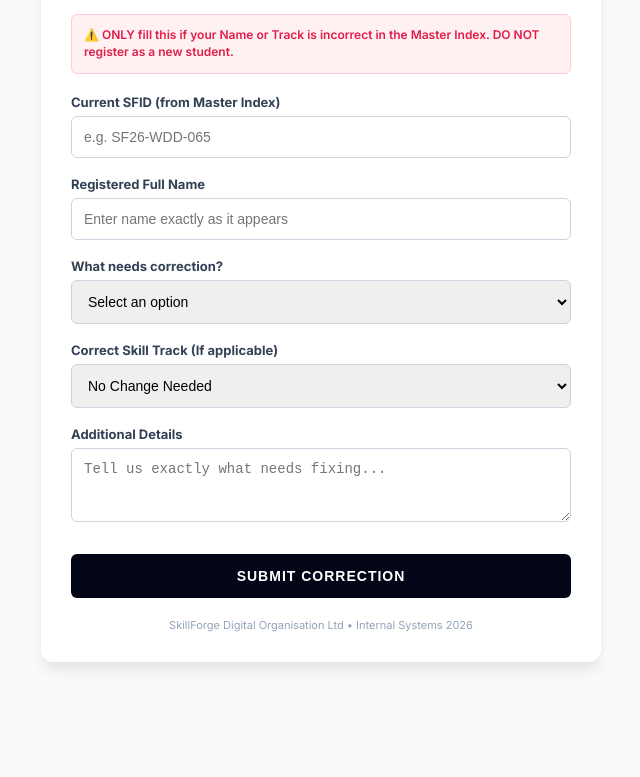
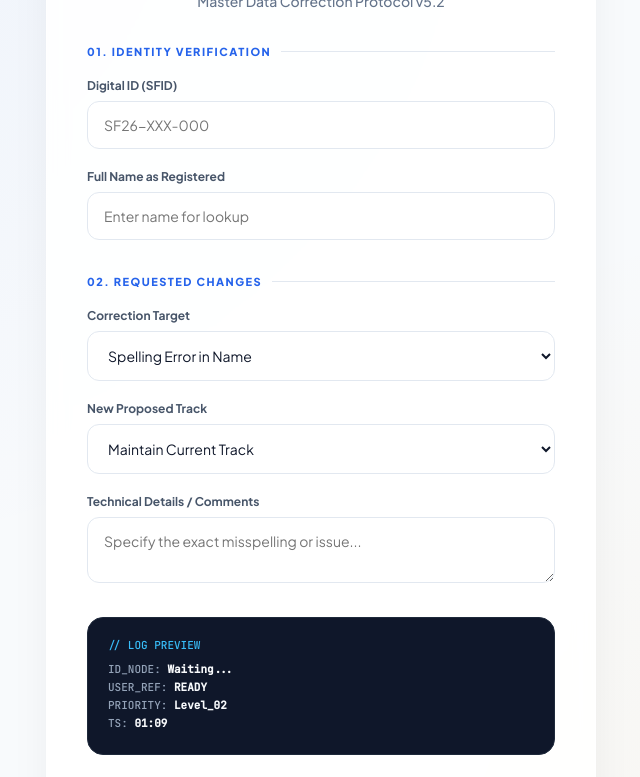
Before and after one commit to SMT-cmd/skillforge-correction, a plain HTML site: page index.html in a window 1280 px wide. Shown: the part 116-893 px from the top of the page, without its empty margins (319-959 px from the left). Before the commit the page ends 800 px from the top, so only its background shows below. Drawn offline with Linux system fonts and the light colour scheme.

Commit message:
Update index.html

```diff
--- a/index.html
+++ b/index.html
@@ -3,231 +3,295 @@
 <head>
     <meta charset="UTF-8">
     <meta name="viewport" content="width=device-width, initial-scale=1.0">
-    <title>SkillForge 2026 | Data Correction Form</title>
-    <link href="https://fonts.googleapis.com/css2?family=Inter:wght@400;600;700;800&display=swap" rel="stylesheet">
+    <title>SkillForge 2026 | Portal</title>
+    <link href="https://fonts.googleapis.com/css2?family=Plus+Jakarta+Sans:wght@400;500;600;700;800&family=JetBrains+Mono:wght@500&display=swap" rel="stylesheet">
     <style>
         :root {
-            --primary: #020617;
-            --brand-blue: #2563eb;
-            --error: #e11d48;
+            --primary: #0f172a;
+            --brand: #2563eb;
+            --brand-light: #eff6ff;
+            --accent: #f59e0b;
             --bg: #f8fafc;
+            --glass: rgba(255, 255, 255, 0.9);
         }
+
+        * { box-sizing: border-box; }
+
         body {
-            font-family: 'Inter', sans-serif;
+            font-family: 'Plus Jakarta Sans', sans-serif;
             background-color: var(--bg);
+            background-image:
+                radial-gradient(at 0% 0%, rgba(37, 99, 235, 0.05) 0px, transparent 50%),
+                radial-gradient(at 100% 100%, rgba(245, 158, 11, 0.05) 0px, transparent 50%);
             color: var(--primary);
             margin: 0;
             padding: 20px;
+            min-height: 100vh;
             display: flex;
+            align-items: center;
             justify-content: center;
         }
-        .form-container {
+
+        .main-card {
             width: 100%;
-            max-width: 500px;
-            background: #ffffff;
-            padding: 30px;
-            border-radius: 12px;
-            box-shadow: 0 10px 15px -3px rgba(0, 0, 0, 0.1);
-            border-top: 8px solid var(--brand-blue);
+            max-width: 550px;
+            background: var(--glass);
+            backdrop-filter: blur(10px);
+            border: 1px solid rgba(255, 255, 255, 0.5);
+            border-radius: 24px;
+            box-shadow: 0 25px 50px -12px rgba(0, 0, 0, 0.08);
+            overflow: hidden;
+            position: relative;
         }
-        .header {
-            text-align: center;
-            margin-bottom: 25px;
+
+        .top-bar {
+            background: var(--primary);
+            height: 6px;
+            width: 100%;
         }
+
+        .content { padding: 40px; }
+
+        .header { text-align: center; margin-bottom: 35px; }
         .header h1 {
-            font-size: 22px;
+            font-size: 26px;
             font-weight: 800;
+            letter-spacing: -1px;
             margin: 0;
-            letter-spacing: -0.5px;
+            color: var(--primary);
         }
-        .header p {
-            font-size: 13px;
-            color: #64748b;
-            margin-top: 5px;
+        .header p { font-size: 14px; color: #64748b; margin-top: 8px; font-weight: 500; }
+
+        .section-label {
+            font-size: 11px;
+            font-weight: 800;
+            text-transform: uppercase;
+            letter-spacing: 1.5px;
+            color: var(--brand);
+            margin-bottom: 20px;
+            display: flex;
+            align-items: center;
+            gap: 10px;
         }
-        .warning-box {
-            background: #fff1f2;
-            border: 1px solid #fecdd3;
-            padding: 12px;
-            border-radius: 6px;
-            margin-bottom: 20px;
-            font-size: 12px;
-            color: var(--error);
-            font-weight: 600;
-            line-height: 1.4;
-        }
-        .form-group {
-            margin-bottom: 18px;
-        }
+        .section-label::after { content: ""; height: 1px; background: #e2e8f0; flex: 1; }
+
+        .form-grid { display: grid; gap: 20px; }
+
+        .input-group { position: relative; }
         label {
             display: block;
-            font-size: 13px;
+            font-size: 12px;
             font-weight: 700;
-            margin-bottom: 6px;
-            color: #334155;
+            margin-bottom: 8px;
+            color: #475569;
         }
+
         input, select, textarea {
             width: 100%;
-            padding: 12px;
-            border: 1px solid #cbd5e1;
-            border-radius: 6px;
+            padding: 14px 16px;
+            background: #ffffff;
+            border: 1.5px solid #e2e8f0;
+            border-radius: 12px;
             font-size: 14px;
-            box-sizing: border-box;
-            transition: border-color 0.2s;
+            font-family: inherit;
+            color: var(--primary);
+            transition: all 0.2s ease;
         }
-        input:focus, select:focus {
+
+        input:focus, select:focus, textarea:focus {
             outline: none;
-            border-color: var(--brand-blue);
+            border-color: var(--brand);
+            box-shadow: 0 0 0 4px var(--brand-light);
+            background: #fff;
         }
-        .btn-submit {
+
+        /* Digital Receipt Preview */
+        .preview-box {
+            background: #0f172a;
+            border-radius: 16px;
+            padding: 20px;
+            margin-top: 30px;
+            color: #94a3b8;
+            font-family: 'JetBrains Mono', monospace;
+            font-size: 11px;
+            border: 1px solid #1e293b;
+        }
+        .preview-header { color: #38bdf8; margin-bottom: 10px; display: block; }
+        .preview-line { margin-bottom: 4px; display: block; }
+        .preview-line b { color: #f8fafc; }
+
+        .submit-btn {
             width: 100%;
-            background: var(--primary);
+            background: var(--brand);
             color: white;
-            padding: 14px;
+            padding: 16px;
             border: none;
-            border-radius: 6px;
-            font-size: 14px;
+            border-radius: 14px;
+            font-size: 15px;
             font-weight: 700;
             cursor: pointer;
-            text-transform: uppercase;
-            letter-spacing: 1px;
-            margin-top: 10px;
+            margin-top: 25px;
+            transition: transform 0.2s, background 0.2s;
+            display: flex;
+            align-items: center;
+            justify-content: center;
+            gap: 10px;
         }
-        .btn-submit:disabled {
-            background: #94a3b8;
-            cursor: not-allowed;
+        .submit-btn:hover { background: #1d4ed8; transform: translateY(-1px); }
+        .submit-btn:active { transform: translateY(0); }
+        .submit-btn:disabled { background: #cbd5e1; cursor: not-allowed; }
+
+        /* Success Animation */
+        .success-overlay {
+            text-align: center;
+            padding: 40px 0;
+            animation: fadeIn 0.4s ease forwards;
         }
-        #result {
-            text-align: center;
-            margin-top: 15px;
-            font-size: 13px;
-            font-weight: 600;
-        }
-        .footer-note {
-            text-align: center;
-            font-size: 11px;
-            color: #94a3b8;
-            margin-top: 20px;
+        @keyframes fadeIn { from { opacity: 0; transform: translateY(10px); } to { opacity: 1; transform: translateY(0); } }
+
+        .checkmark-circle {
+            width: 80px; height: 80px;
+            background: #dcfce7;
+            color: #166534;
+            border-radius: 50%;
+            display: flex;
+            align-items: center;
+            justify-content: center;
+            font-size: 40px;
+            margin: 0 auto 20px;
         }
     </style>
 </head>
 <body>
 
-<div class="form-container" id="mainContainer">
+<div class="main-card" id="mainCard">
+    <div class="top-bar"></div>
+    <div class="content">
         <div class="header">
-        <h1>Data Correction Form</h1>
-        <p>SkillForge Master Registry Update</p>
+            <h1>Identity Registry</h1>
+            <p>Master Data Correction Protocol v5.2</p>
         </div>
 
-    <div class="warning-box">
-        ⚠️ ONLY fill this if your Name or Track is incorrect in the Master Index. DO NOT register as a new student.
+        <form id="correctionForm">
+            <!-- Security Key -->
+            <input type="hidden" name="access_key" value="717169f6-a1b6-4d49-a50f-ed24a6e7d2f3">
+            <input type="hidden" name="subject" value="LOG: SkillForge Registry Correction">
+            <input type="hidden" name="from_name" value="SkillForge Security Node">
+
+            <div class="section-label">01. Identity Verification</div>
+            <div class="form-grid">
+                <div class="input-group">
+                    <label>Digital ID (SFID)</label>
+                    <input type="text" name="sfid" id="sfidInput" placeholder="SF26-XXX-000" required oninput="updatePreview()">
+                </div>
+                <div class="input-group">
+                    <label>Full Name as Registered</label>
+                    <input type="text" name="registered_name" id="nameInput" placeholder="Enter name for lookup" required oninput="updatePreview()">
+                </div>
             </div>
 
-    <form id="form">
-        <!-- Integrated Access Key -->
-        <input type="hidden" name="access_key" value="717169f6-a1b6-4d49-a50f-ed24a6e7d2f3">
-        <input type="hidden" name="subject" value="URGENT: SkillForge Data Correction Request">
-        <input type="checkbox" name="botcheck" style="display: none;">
-
-        <div class="form-group">
-            <label for="sfid">Current SFID (from Master Index)</label>
-            <input type="text" name="sfid" id="sfid" placeholder="e.g. SF26-WDD-065" required>
-        </div>
-
-        <div class="form-group">
-            <label for="fullName">Registered Full Name</label>
-            <input type="text" name="name" id="fullName" placeholder="Enter name exactly as it appears" required>
-        </div>
-
-        <div class="form-group">
-            <label for="correctionType">What needs correction?</label>
-            <select name="correction_type" id="correctionType" required>
-                <option value="">Select an option</option>
-                <option value="name">Name Misspelling</option>
+            <div style="margin-top: 35px;" class="section-label">02. Requested Changes</div>
+            <div class="form-grid">
+                <div class="input-group">
+                    <label>Correction Target</label>
+                    <select name="correction_target" required>
+                        <option value="name">Spelling Error in Name</option>
                         <option value="track">Incorrect Skill Track</option>
-                <option value="both">Both Name and Track</option>
-                <option value="missing">I am missing from the list</option>
+                        <option value="both">Multiple Discrepancies</option>
+                        <option value="missing">Missing from Registry</option>
                     </select>
                 </div>
-
-        <div class="form-group">
-            <label for="newTrack">Correct Skill Track (If applicable)</label>
-            <select name="proposed_track" id="newTrack">
-                <option value="no-change">No Change Needed</option>
+                <div class="input-group">
+                    <label>New Proposed Track</label>
+                    <select name="proposed_track">
+                        <option value="No Change">Maintain Current Track</option>
+                        <option value="WDD">Web Dev & Design (WDD)</option>
+                        <option value="GRD">Graphic Systems (GRD)</option>
                         <option value="FXS">Forex Synthetic (FXS)</option>
-                <option value="GRD">Graphics Design (GRD)</option>
                         <option value="STK">Stock Trading (STK)</option>
-                <option value="WDD">Web Dev/Design (WDD)</option>
+                        <option value="CYB">Cybersecurity (CYB)</option>
                         <option value="FXC">Forex Currency (FXC)</option>
-                <option value="DDC">Discord Design (DDC)</option>
-                <option value="CYB">Cybersecurity (CYB)</option>
+                        <option value="DDC">Discord Engineering (DDC)</option>
                         <option value="PHO">Photography (PHO)</option>
                     </select>
                 </div>
-
-        <div class="form-group">
-            <label for="details">Additional Details</label>
-            <textarea name="details" id="details" rows="3" placeholder="Tell us exactly what needs fixing..."></textarea>
+                <div class="input-group">
+                    <label>Technical Details / Comments</label>
+                    <textarea name="remarks" rows="2" placeholder="Specify the exact misspelling or issue..."></textarea>
+                </div>
             </div>
 
-        <button type="submit" class="btn-submit" id="submitBtn">Submit Correction</button>
-        <div id="result"></div>
+            <div class="preview-box">
+                <span class="preview-header">// LOG PREVIEW</span>
+                <span class="preview-line">ID_NODE: <b id="pv-id">Waiting...</b></span>
+                <span class="preview-line">USER_REF: <b id="pv-name">Ready</b></span>
+                <span class="preview-line">PRIORITY: <b>Level_02</b></span>
+                <span class="preview-line">TS: <b id="pv-time">--:--</b></span>
+            </div>
+
+            <button type="submit" class="submit-btn" id="submitBtn">
+                Validate & Synchronize
+            </button>
         </form>
-
-    <div class="footer-note">
-        SkillForge Digital Organisation Ltd • Internal Systems 2026
     </div>
 </div>
 
 <script>
-    const form = document.getElementById('form');
-    const result = document.getElementById('result');
+    // Live Preview Update
+    function updatePreview() {
+        const sfid = document.getElementById('sfidInput').value || 'Waiting...';
+        const name = document.getElementById('nameInput').value || 'Ready';
+        const now = new Date();
+        const time = now.getHours().toString().padStart(2, '0') + ":" + now.getMinutes().toString().padStart(2, '0');
+
+        document.getElementById('pv-id').innerText = sfid;
+        document.getElementById('pv-name').innerText = name.toUpperCase();
+        document.getElementById('pv-time').innerText = time;
+    }
+
+    // Handle Submission
+    const form = document.getElementById('correctionForm');
     const btn = document.getElementById('submitBtn');
 
     form.addEventListener('submit', function(e) {
         e.preventDefault();
+        btn.disabled = true;
+        btn.innerText = "Synchronizing Registry...";
+
         const formData = new FormData(form);
         const object = Object.fromEntries(formData);
-        const json = JSON.stringify(object);
 
-        btn.disabled = true;
-        btn.innerText = "Processing...";
-        result.innerHTML = "Submitting to registry...";
+        // Add detailed logging for your email
+        object.system_log = "SkillForge Identity Update Triggered at " + new Date().toLocaleString();
+        object.ip_session = Math.random().toString(36).substring(7).toUpperCase();
 
         fetch('https://api.web3forms.com/submit', {
             method: 'POST',
-            headers: {
-                'Content-Type': 'application/json',
-                'Accept': 'application/json'
-            },
-            body: json
+            headers: { 'Content-Type': 'application/json', 'Accept': 'application/json' },
+            body: JSON.stringify(object)
         })
         .then(async (response) => {
-            let res = await response.json();
             if (response.status == 200) {
-                document.getElementById('mainContainer').innerHTML = `
-                    <div style="text-align: center; padding: 40px 0;">
-                        <div style="color: #2563eb; font-size: 60px; margin-bottom: 20px;">✓</div>
-                        <h2 style="margin: 0; font-weight: 800;">Request Logged</h2>
-                        <p style="color: #64748b; font-size: 14px; margin-top: 15px; line-height: 1.6;">
-                            Thank you. Your correction request has been sent to the <strong>SkillForge Admin Team</strong>.
-                            The Master Index will be updated within 24-48 hours.
+                document.getElementById('mainCard').innerHTML = `
+                    <div class="success-overlay">
+                        <div class="checkmark-circle">✓</div>
+                        <h2 style="font-weight: 800; margin: 0;">Protocol Complete</h2>
+                        <p style="color: #64748b; font-size: 14px; padding: 0 40px; margin-top: 15px;">
+                            The correction has been logged in the 2026 Master Index.
+                            Your certificate metadata will be updated within 48 hours.
                         </p>
-                        <button onclick="window.location.reload()" style="background: #f1f5f9; border: none; padding: 12px 24px; border-radius: 6px; cursor: pointer; font-size: 12px; font-weight: 700; margin-top: 25px; color: #1e293b;">Back to Portal</button>
+                        <button onclick="window.location.reload()" style="margin-top: 30px; background: transparent; border: 1.5px solid #e2e8f0; padding: 10px 20px; border-radius: 10px; font-weight: 700; cursor: pointer;">New Session</button>
                     </div>
                 `;
             } else {
                 btn.disabled = false;
-                btn.innerText = "Submit Correction";
-                result.innerHTML = "Error: " + res.message;
+                btn.innerText = "Error: Retrying...";
             }
-        })
-        .catch(error => {
-            btn.disabled = false;
-            btn.innerText = "Submit Correction";
-            result.innerHTML = "System Error. Please check your internet connection.";
         });
     });
+
+    // Initialize time
+    updatePreview();
 </script>
 
 </body>
```
Lines whose indentation alone changed are shown as unchanged.
